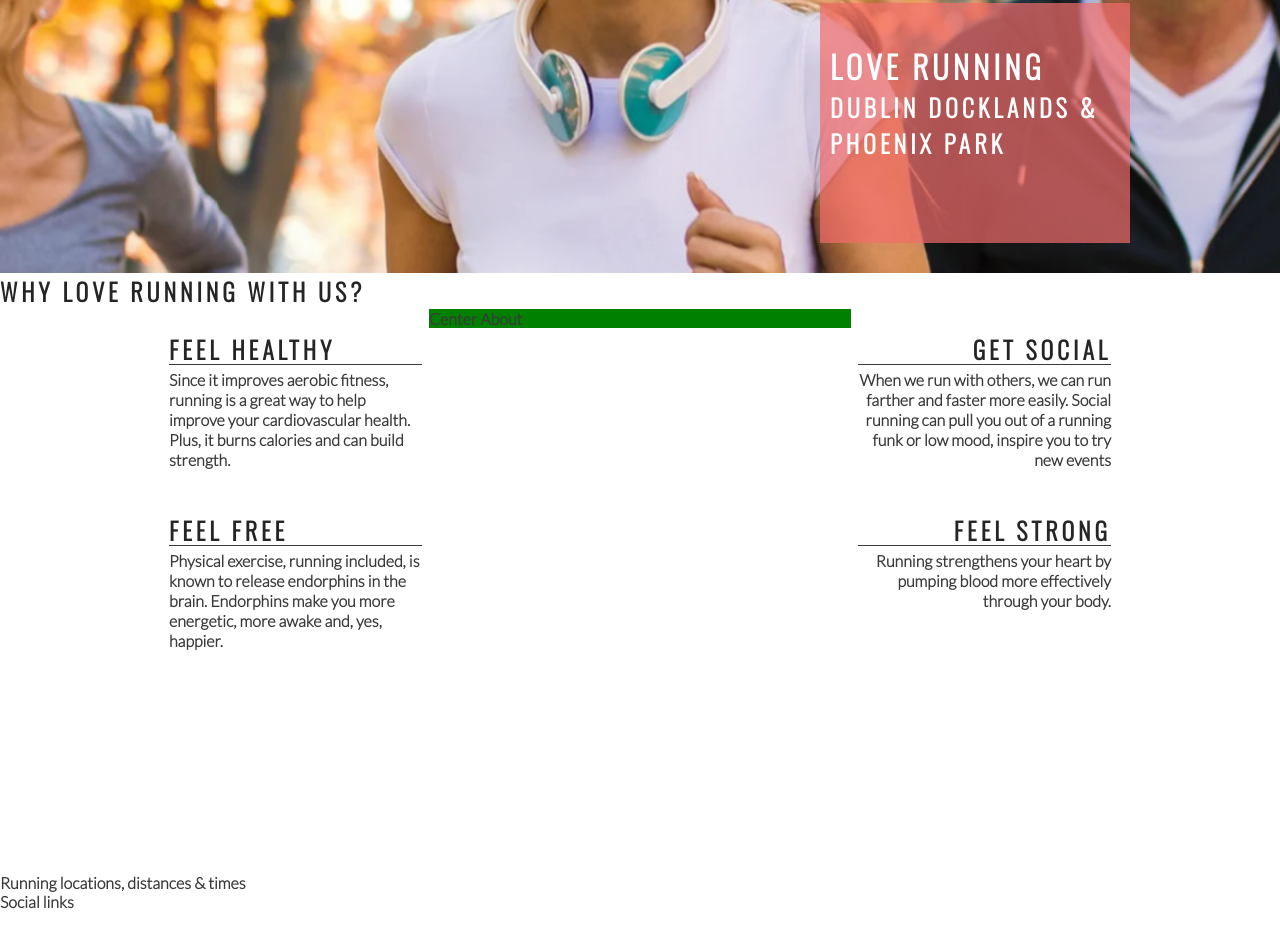
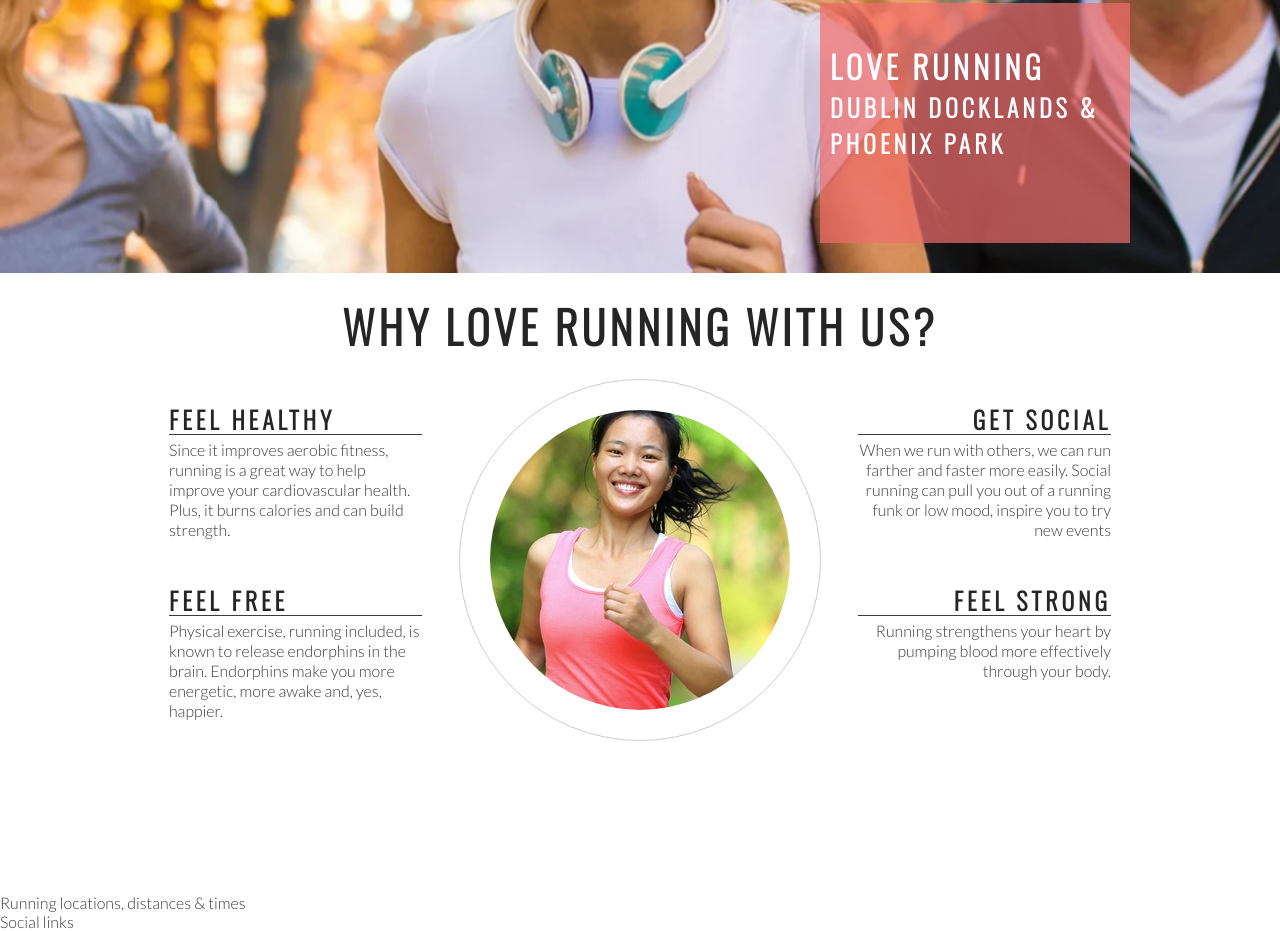
Before and after one commit to sven-cork/love-running, a plain HTML site: page index.html in a window 1280 px wide. Shown: the part 402-1333 px from the top of the page. Drawn offline with nearby package versions, Linux system fonts and the light colour scheme.

Commit message:
Add center logo and style

```diff
--- a/assets/css/style.css
+++ b/assets/css/style.css
@@ -8,7 +8,7 @@
 
 body {
     font-family: Lato, Helvetica, sans-serif;
-    font-weight: 900;
+    font-weight: 300;
     color: #3a3a3a;
 }
 
@@ -22,6 +22,7 @@
 #logo {
     float: left;
     font-size: 280%;
+    margin-left: 30px;
 }
 
 #menu {
@@ -41,6 +42,7 @@
 
 #menu a {
     text-decoration: none;
+    color: inherit;
 }
 
 #menu a:hover {
@@ -122,8 +124,6 @@
 #center-about {
     width: 33%;
     margin: 0 auto;
-    background-color: green;
-
 }
 
 hr {
@@ -155,3 +155,26 @@
 .right-about-heading p {
     text-align: right;
 }
+
+#welcome {
+    text-align: center;
+    margin: 20px;
+    font-size: 280%;
+}
+
+#circle-container {
+    width: 300px;
+    height: 300px;
+    padding: 30px;
+    border-style: solid;
+    border-color: #ccc;
+    border-width: 1px;
+    border-radius: 50%;
+    margin: 0 auto;
+}
+
+#circle-cover-bg {
+    background: url('../images/ethos-center-image.jpeg') no-repeat center center;
+    height: 100%;
+    border-radius: 50%;
+}
--- a/index.html
+++ b/index.html
@@ -28,7 +28,7 @@
                 </li>
 
                 <li>
-                    <a href="#" class="active">Home</a>
+                    <a href="index.html" class="active">Home</a>
                 </li>
 
 
@@ -47,7 +47,7 @@
         </div>
     </section>
     <section id="club-ethos">
-        <h1>Why Love Running With Us?</h1>
+        <h2 id="welcome">Why Love Running With Us?</h2>
         <div id="left-about">
             <div class="left-about-heading">
                 <h2>Feel Healthy</h2>
@@ -79,7 +79,12 @@
                     Running strengthens your heart by pumping blood more effectively through your body.
             </div>
         </div>
-        <div id="center-about">Center About</div>
+        <div id="center-about">
+            <div id="circle-container">
+                <div id="circle-cover-bg"></div>
+
+            </div>
+        </div>
     </section>
     <section>
         Running locations, distances & times
```
Also changed, not shown: assets/images/ethos-center-image.jpeg (added).
